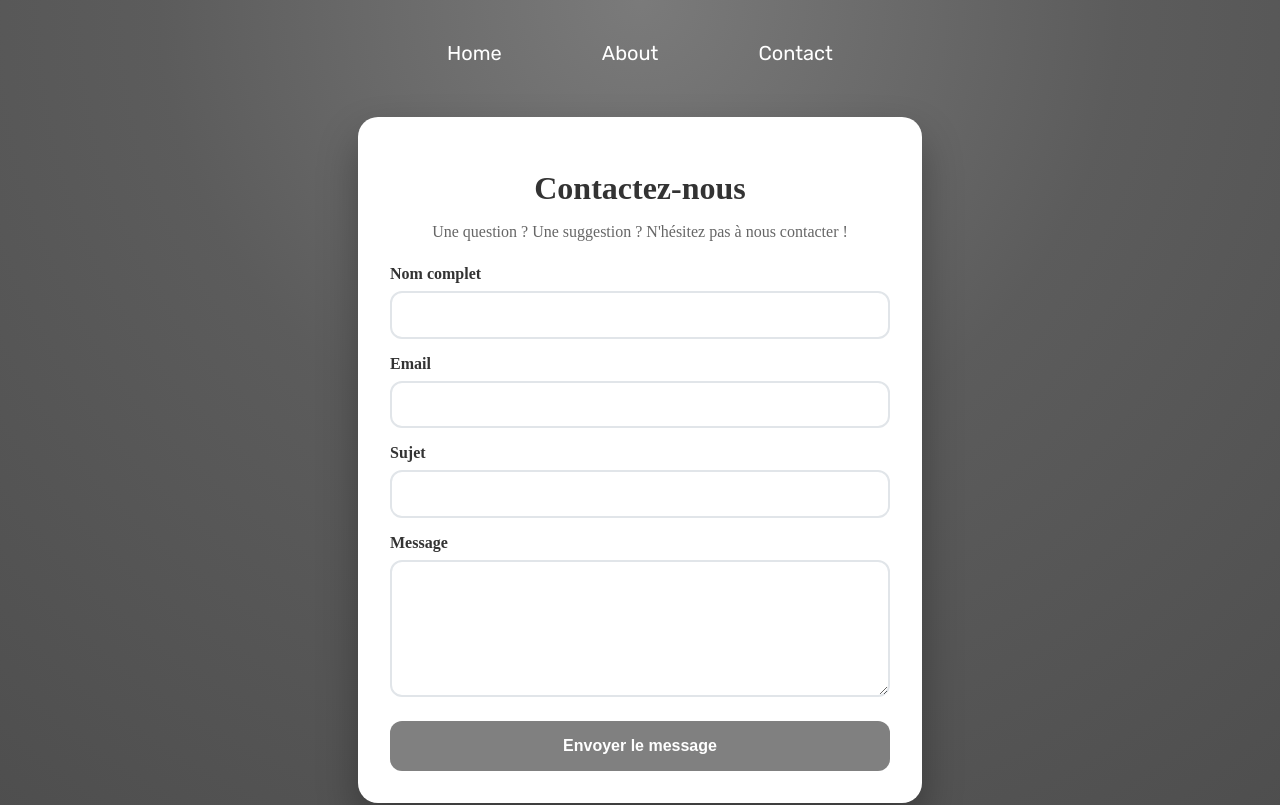
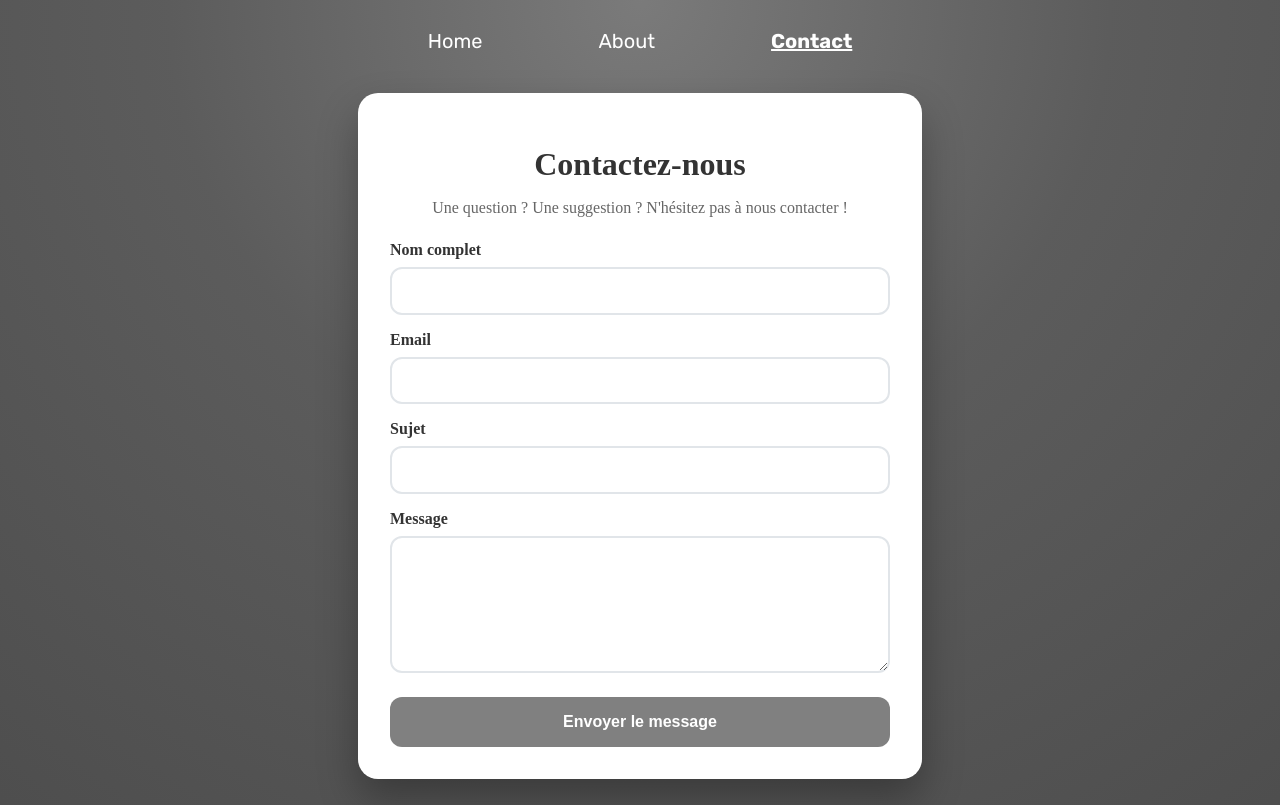
Before and after one commit to ArthurVRoost/ExoMealApi, a React (Vite) app: page /#/contact in a window 1280 px wide. Shown: the top 805 px of the page. Built offline with nearby package versions, Linux system fonts and the light colour scheme.

Commit message:
page about + actif nav

```diff
--- a/src/components/nav/Nav.jsx
+++ b/src/components/nav/Nav.jsx
@@ -1,13 +1,13 @@
-import { Link } from 'react-router-dom'
+import { Link, NavLink } from 'react-router-dom'
 import './nav.css'
 
 export default function Nav() {
     return(
         <>
             <nav className='navDiv'>
-                <Link className="link" to="/"><p className='navP'>Home</p></Link>
-                <Link className="link" to="/about"><p className='navP'>About</p></Link>
-                <Link className="link" to="/contact"><p className='navP'>Contact</p></Link>
+                <NavLink className={({ isActive }) => isActive ? "link active" : "link"} to="/"><p className='navP'>Home</p></NavLink>
+                <NavLink className={({ isActive }) => isActive ? "link active" : "link"} to="/about"><p className='navP'>About</p></NavLink>
+                <NavLink className={({ isActive }) => isActive ? "link active" : "link"} to="/contact"><p className='navP'>Contact</p></NavLink>
 
             </nav>
         </>
--- a/src/components/nav/nav.css
+++ b/src/components/nav/nav.css
@@ -1,8 +1,18 @@
 @import url('https://fonts.googleapis.com/css2?family=Rubik:ital,wght@0,300..900;1,300..900&display=swap');
 
-.link{
-    text-decoration: none;
-    color: white;
+.link {
+  text-decoration: none;
+  color: white;
+}
+
+.navP {
+  margin: 0;
+  padding: 0.5rem;
+}
+
+.active .navP {
+  text-decoration: underline;
+  font-weight: bold;
 }
 
 .navDiv{
--- a/src/pages/about/About.jsx
+++ b/src/pages/about/About.jsx
@@ -6,6 +6,21 @@ export default function About() {
     return(
         <>
             <Nav/>
+             <div className="about-container">
+                <h1 className="about-title">About</h1>
+                <p className="about-paragraph">
+                    Bienvenue sur <strong>Chez Arthur</strong>, un site dédié à la cuisine maritime.
+                </p>
+                <p className="about-paragraph">
+                    Je m'appelle Arthur, passionné par la mer, la pêche et les bons petits plats. J'ai créé ce site pour partager mes recettes préférées à base de poissons, fruits de mer et autres délices marins.
+                </p>
+                <p className="about-paragraph">
+                    Mon objectif est simple : faire découvrir ou redécouvrir les saveurs de l'océan, avec des recettes accessibles à tous, inspirées de la tradition comme de la créativité.
+                </p>
+                <p className="about-paragraph">
+                    Merci de votre visite et bon appétit !
+                </p>
+            </div>
             <Footer/>
         </>
     )
--- a/src/pages/about/about.css
+++ b/src/pages/about/about.css
@@ -0,0 +1,24 @@
+.about-container {
+  max-width: 800px;
+  margin: 0 auto;
+  height: 55vh;
+  padding: 2rem;
+  font-family: Arial, sans-serif;
+  text-align: center;
+  border-radius: 8px;
+  z-index: 0;
+}
+
+.about-title {
+  font-size: 2.5rem;
+  margin-bottom: 1.5rem;
+  text-align: center;
+  color: white;
+  z-index: 1;
+}
+.about-paragraph {
+  font-size: 1.1rem;
+  line-height: 1.8;
+  margin-bottom: 1.2rem;
+  color: white;
+}
--- a/src/pages/details/Details.jsx
+++ b/src/pages/details/Details.jsx
@@ -74,7 +74,7 @@ export default function Details() {
       {meal.strYoutube && (
         <div className="video-section">
           <h2>Vidéo</h2>
-          <a href={meal.strYoutube} target="_blank" rel="noopener noreferrer">
+          <a href={meal.strYoutube} target="_blank" >
             Voir la vidéo sur YouTube
           </a>
         </div>
```
